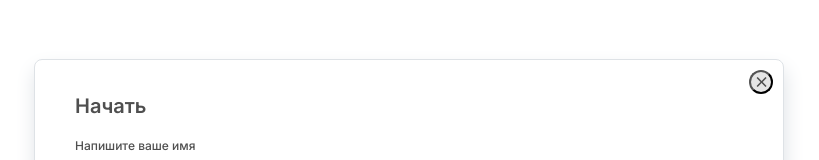
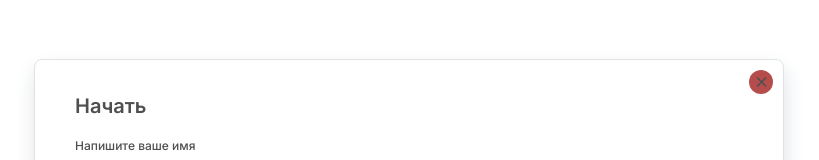
Before and after one commit to Reyka141/test-front-by-ekom, a Next.js app: page / in a window 1280 px wide. In both pictures the pointer is over the button 992 px from the left and 292 px from the top of the page. Shown: the part 210-370 px from the top of the page, without its empty margins (231-1050 px from the left). Built offline with nearby package versions, Linux system fonts and the light colour scheme.

Commit message:
update src/app/style.module.scss

```diff
--- a/src/app/style.module.scss
+++ b/src/app/style.module.scss
@@ -50,6 +50,7 @@
   height: 24px;
   border-radius: 29px;
   background-color: #E5E5E5;
+  border: none;
 
   display: flex;
   align-items: center;
@@ -60,4 +61,9 @@
   right: 10px;
 
   cursor: pointer;
+
+
+  &:hover {
+    background-color: #b64d4d
+  }
 }
```
